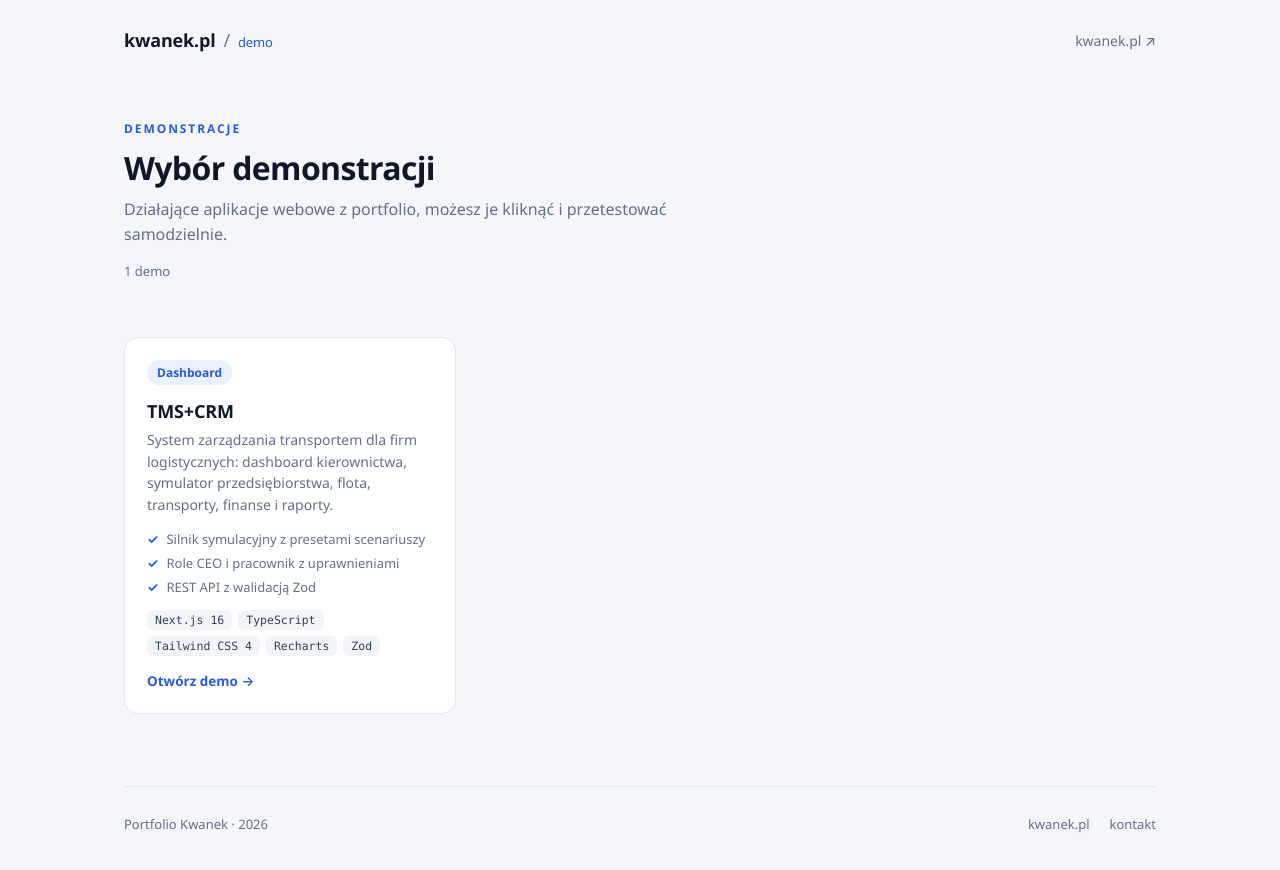
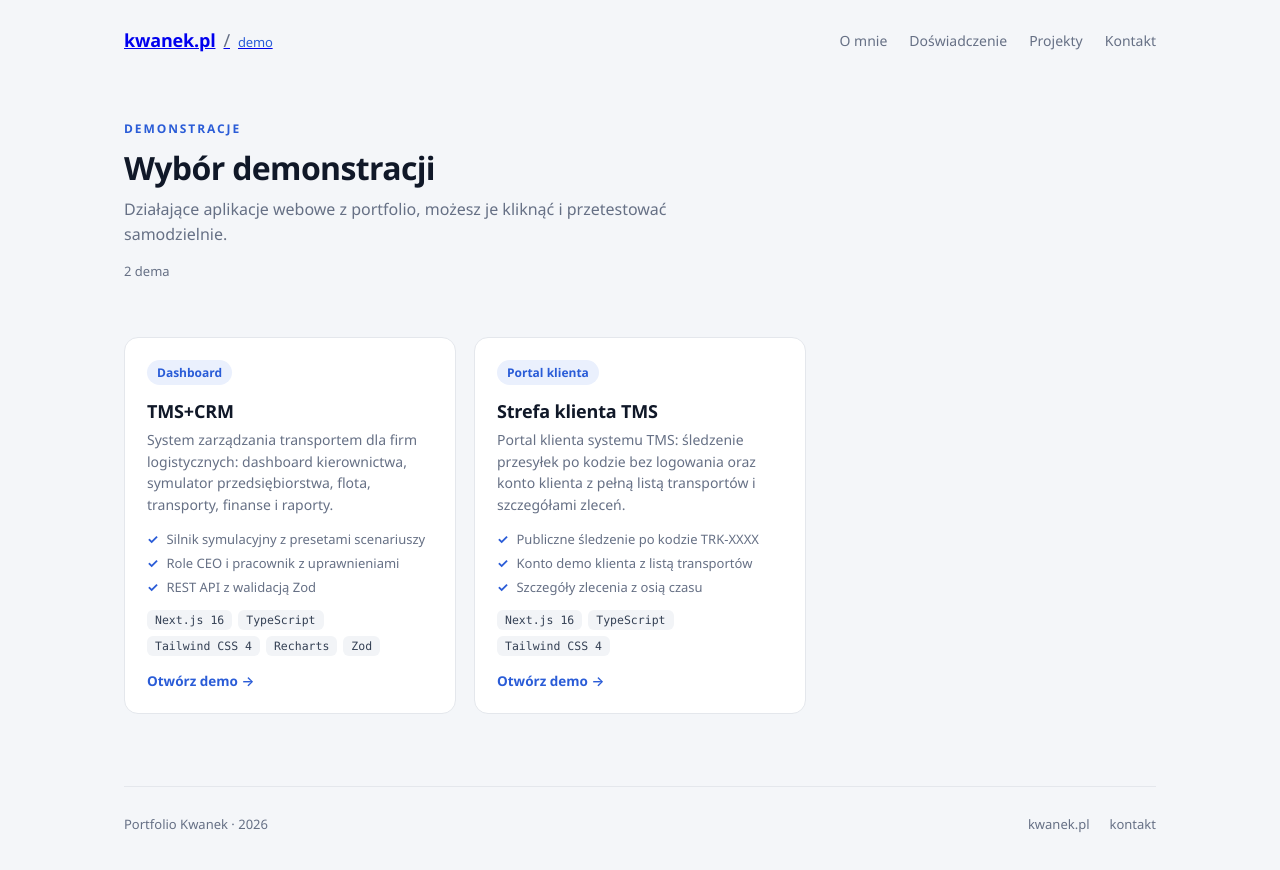
Before and after one commit to KwanekDev/kwanek-demos, a Next.js app: page / in a window 1280 px wide. Shown: the top 870 px of the page. Built offline with nearby package versions, Linux system fonts and the light colour scheme.

Commit message:
Przywróć drugą demonstrację i nawigację linkującą do kwanek.pl

```diff
--- a/src/app/globals.css
+++ b/src/app/globals.css
@@ -27,6 +27,9 @@ body {
 .brand small { font-weight: 500; color: var(--muted); font-size: 13px; }
 .extlink { color: var(--muted); text-decoration: none; font-size: 14px; font-weight: 500; }
 .extlink:hover { color: var(--ink); }
+.nav { display: flex; align-items: center; gap: 22px; }
+.nav a { color: var(--muted); text-decoration: none; font-size: 14px; font-weight: 500; }
+.nav a:hover { color: var(--ink); }
 
 .hero { padding: 24px 0 44px; }
 .eyebrow { display: inline-block; font-size: 12px; letter-spacing: 0.16em; text-transform: uppercase; color: var(--accent); font-weight: 600; }
@@ -57,4 +60,5 @@ h1 { font-size: 32px; line-height: 1.15; letter-spacing: -0.02em; margin: 12px 0
 @media (max-width: 560px) {
   h1 { font-size: 26px; }
   .topbar { flex-direction: column; align-items: flex-start; gap: 10px; }
+  .nav { flex-wrap: wrap; gap: 14px; }
 }
--- a/src/app/page.tsx
+++ b/src/app/page.tsx
@@ -4,12 +4,15 @@ export default function Home() {
   return (
     <div className="page">
       <header className="topbar">
-        <div className="brand">
+        <a className="brand" href="https://kwanek.pl">
           kwanek.pl <span className="separator">/</span> <small className="demo">demo</small>
-        </div>
-        <a className="extlink" href="https://kwanek.pl" target="_blank" rel="noreferrer">
-          kwanek.pl ↗
         </a>
+        <nav className="nav" aria-label="Nawigacja">
+          <a href="https://kwanek.pl/#about">O mnie</a>
+          <a href="https://kwanek.pl/#work">Doświadczenie</a>
+          <a href="https://kwanek.pl/#projects">Projekty</a>
+          <a href="https://kwanek.pl/#contact">Kontakt</a>
+        </nav>
       </header>
 
       <section className="hero">
@@ -23,7 +26,7 @@ export default function Home() {
 
       <main className="grid">
         {DEMOS.map((demo) => (
-          <a key={demo.slug} className="card" href={`/${demo.slug}`}>
+          <a key={demo.slug} className="card" href={demo.url ?? `/${demo.slug}`}>
             <div className="card-head">
               <span className="badge">{demo.kind}</span>
             </div>
--- a/src/content/demos.ts
+++ b/src/content/demos.ts
@@ -1,5 +1,6 @@
 export interface DemoMeta {
   slug: string;
+  url?: string;
   kind: string;
   name: string;
   description: string;
@@ -21,4 +22,18 @@ export const DEMOS: DemoMeta[] = [
       "REST API z walidacją Zod",
     ],
   },
+  {
+    slug: "tms-klient",
+    url: "/tms/klient",
+    kind: "Portal klienta",
+    name: "Strefa klienta TMS",
+    description:
+      "Portal klienta systemu TMS: śledzenie przesyłek po kodzie bez logowania oraz konto klienta z pełną listą transportów i szczegółami zleceń.",
+    stack: ["Next.js 16", "TypeScript", "Tailwind CSS 4"],
+    highlights: [
+      "Publiczne śledzenie po kodzie TRK-XXXX",
+      "Konto demo klienta z listą transportów",
+      "Szczegóły zlecenia z osią czasu",
+    ],
+  },
 ];
```
